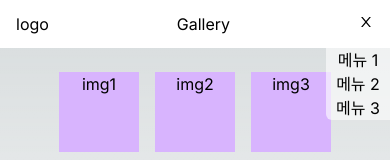
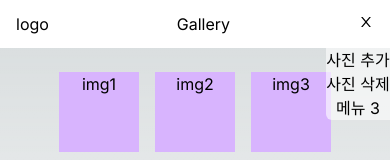
Before and after one commit to imfreeman1/viewer, a Next.js app: page / in a window 390 px wide. Both pictures are taken after a click on the button 365 px from the left and 22 px from the top of the page. Shown: the top 160 px of the page. Built offline with nearby package versions, Linux system fonts and the light colour scheme.

Commit message:
Dir Tree 변경
 - component/client로 이동

```diff
--- a/src/app/ui/header/index.tsx
+++ b/src/app/ui/header/index.tsx
@@ -1,4 +1,4 @@
-import Navbar from '@/components/Navbar';
+import Navbar from '@/components/client/Navbar';
 import React from 'react';
 
 function Header() {
--- a/src/components/Navbar/index.tsx
+++ /dev/null
@@ -1,47 +0,0 @@
-'use client';
-
-import React, { useEffect, useRef, useState } from 'react';
-import { AiOutlineMenu, AiOutlineClose } from 'react-icons/ai';
-import Button from '../Button';
-import BuggerMenu from '../Menu';
-
-const testArr = ['/ About', '/ From', '어쩌구', '저쩌구'];
-
-function Navbar() {
-  const [menuViewer, setMenuViewer] = useState<boolean>(false);
-  const menuRef = useRef<HTMLDivElement>(null);
-  const viewerHandler = () => {
-    setMenuViewer((s) => !s);
-  };
-  const outsideClickHandler = ({ target }: MouseEvent) => {
-    if (!menuRef.current?.contains(target as Node)) setMenuViewer(false);
-  };
-
-  useEffect(() => {
-    if (menuViewer) {
-      document.addEventListener('mousedown', outsideClickHandler);
-    }
-
-    return () => {
-      document.removeEventListener('mousedown', outsideClickHandler);
-    };
-  }, [menuViewer]);
-
-  return (
-    <div>
-      <ul className="md:flex gap-2 hidden ">
-        {testArr.map((navItem) => {
-          return <li key={navItem}>{navItem}</li>;
-        })}
-      </ul>
-      <div className="w-4">
-        <Button className="md:hidden" onClick={viewerHandler}>
-          {menuViewer ? <AiOutlineClose /> : <AiOutlineMenu />}
-        </Button>
-        <BuggerMenu viewControl={menuViewer} menuRef={menuRef} />
-      </div>
-    </div>
-  );
-}
-
-export default Navbar;
--- a/src/components/Button/index.tsx
+++ b/src/components/client/Button/index.tsx
@@ -1,3 +1,5 @@
+'use client';
+
 import { ButtonComponentType } from '@/interface/button.interface';
 import React from 'react';
 
--- a/src/components/Menu/index.tsx
+++ b/src/components/client/Menu/index.tsx
@@ -1,21 +1,28 @@
+'use client';
+
 import { MenuComponentType } from '@/interface/menu.interface';
 import React from 'react';
+import Button from '../Button';
 
-const testArr = ['메뉴 1', '메뉴 2', '메뉴 3'];
+const testArr = ['사진 추가', '사진 삭제', '메뉴 3'];
 
 // 메뉴바가 나타날 때 애니메이션을 넣고 싶음.
 
-function BuggerMenu({ viewControl, menuRef }: MenuComponentType) {
+function BuggerMenu({ view, menuRef }: MenuComponentType) {
   return (
     <div
       ref={menuRef}
       className={`absolute top-12 right-0 ${
-        viewControl ? null : 'hidden'
+        view ? null : 'hidden'
       } bg-white bg-opacity-60 rounded-bl-md`}
     >
       <ul className="flex flex-col last:rounded-bl-md w-16 items-center">
         {testArr.map((menu) => {
-          return <li key={menu}>{menu}</li>;
+          return (
+            <li key={menu}>
+              <Button>{menu}</Button>
+            </li>
+          );
         })}
       </ul>
     </div>
--- /dev/null
+++ b/src/components/client/Navbar/index.tsx
@@ -0,0 +1,31 @@
+'use client';
+
+import React from 'react';
+import { AiOutlineMenu, AiOutlineClose } from 'react-icons/ai';
+import useMenuHandler from '@/app/hooks/useMenuHandler';
+import BuggerMenu from '../Menu';
+import Button from '../Button';
+
+const testArr = ['/ About', '/ From', '어쩌구', '저쩌구'];
+
+function Navbar() {
+  const [view, setOnMenu, menuRef] = useMenuHandler();
+
+  return (
+    <div>
+      <ul className="md:flex gap-2 hidden ">
+        {testArr.map((navItem) => {
+          return <li key={navItem}>{navItem}</li>;
+        })}
+      </ul>
+      <div className="w-4">
+        <Button className="md:hidden" onClick={setOnMenu}>
+          {view ? <AiOutlineClose /> : <AiOutlineMenu />}
+        </Button>
+        <BuggerMenu view={view} menuRef={menuRef} />
+      </div>
+    </div>
+  );
+}
+
+export default Navbar;
```
